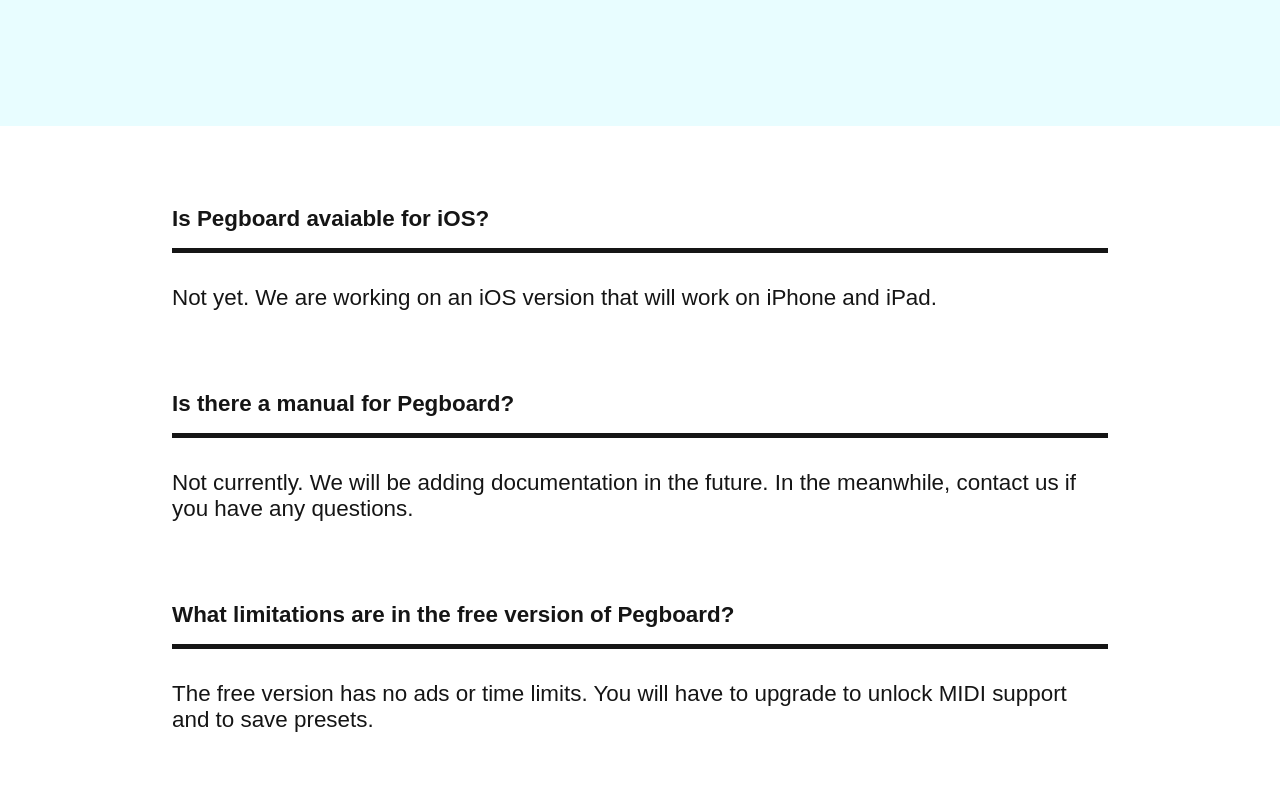
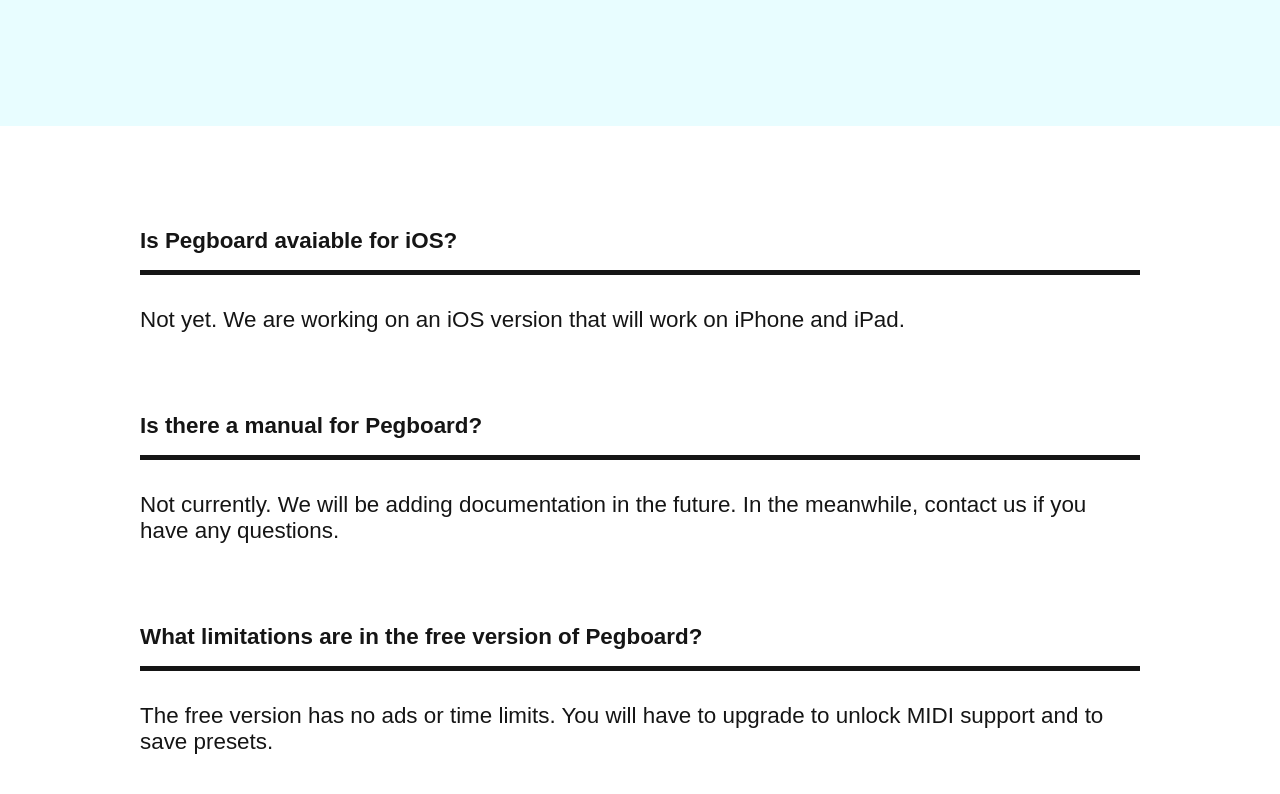
Before and after one commit to semitune/semitune.github.io, a plain HTML site: page support.html in a window 1280 px wide. Shown: the part 480-1274 px from the top of the page. Drawn offline with Linux system fonts and the light colour scheme.

Commit message:
Fix questions spacing

```diff
--- a/main.css
+++ b/main.css
@@ -207,10 +207,7 @@ a {
   font-size: 1.4rem;
   max-width: 1000px;
   margin: 0 auto;
-}
-
-.questions-list {
-  margin: 4rem 2rem;
+  padding: 4rem 2rem;
 }
 
 .questions-q {
```
